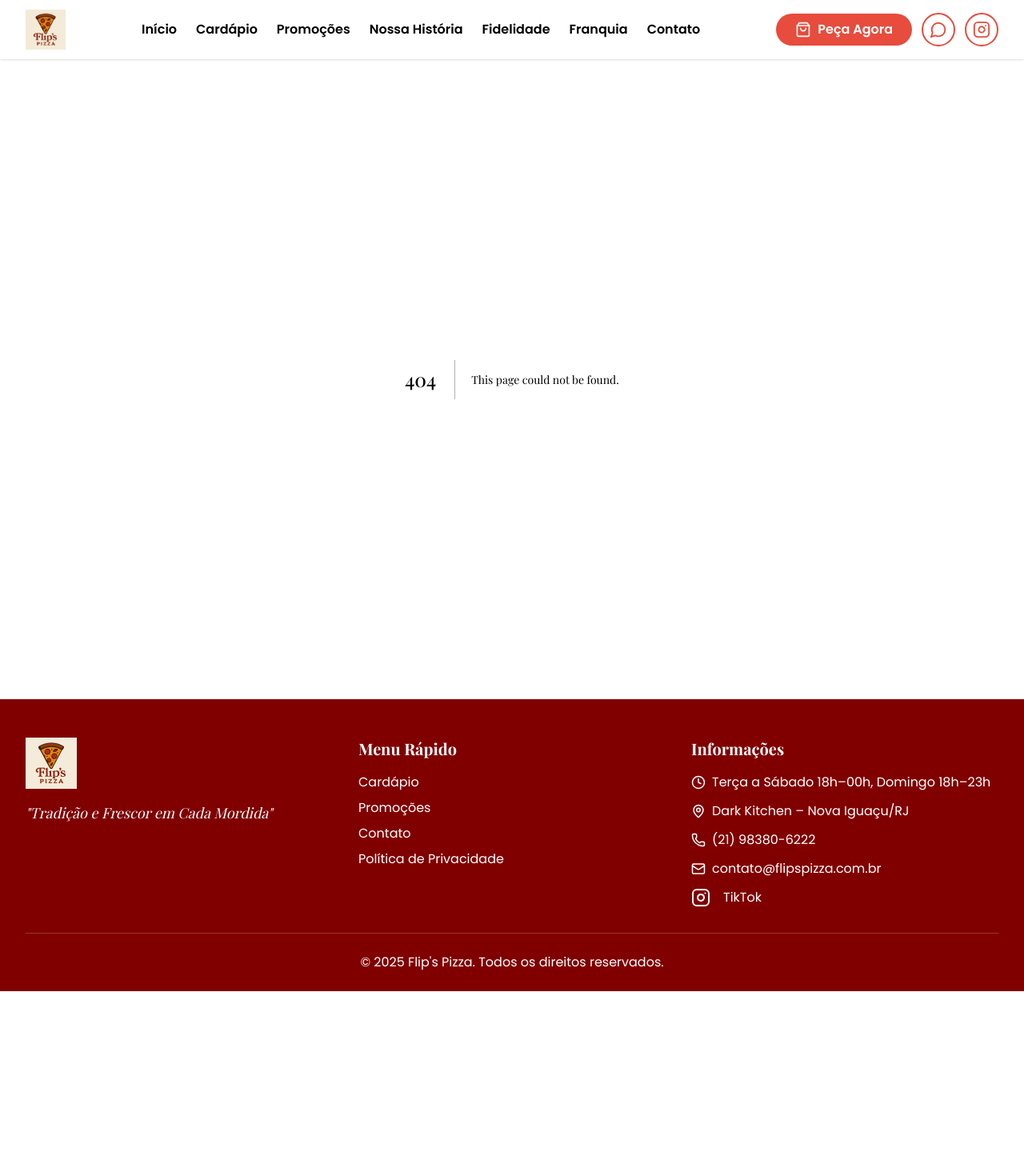
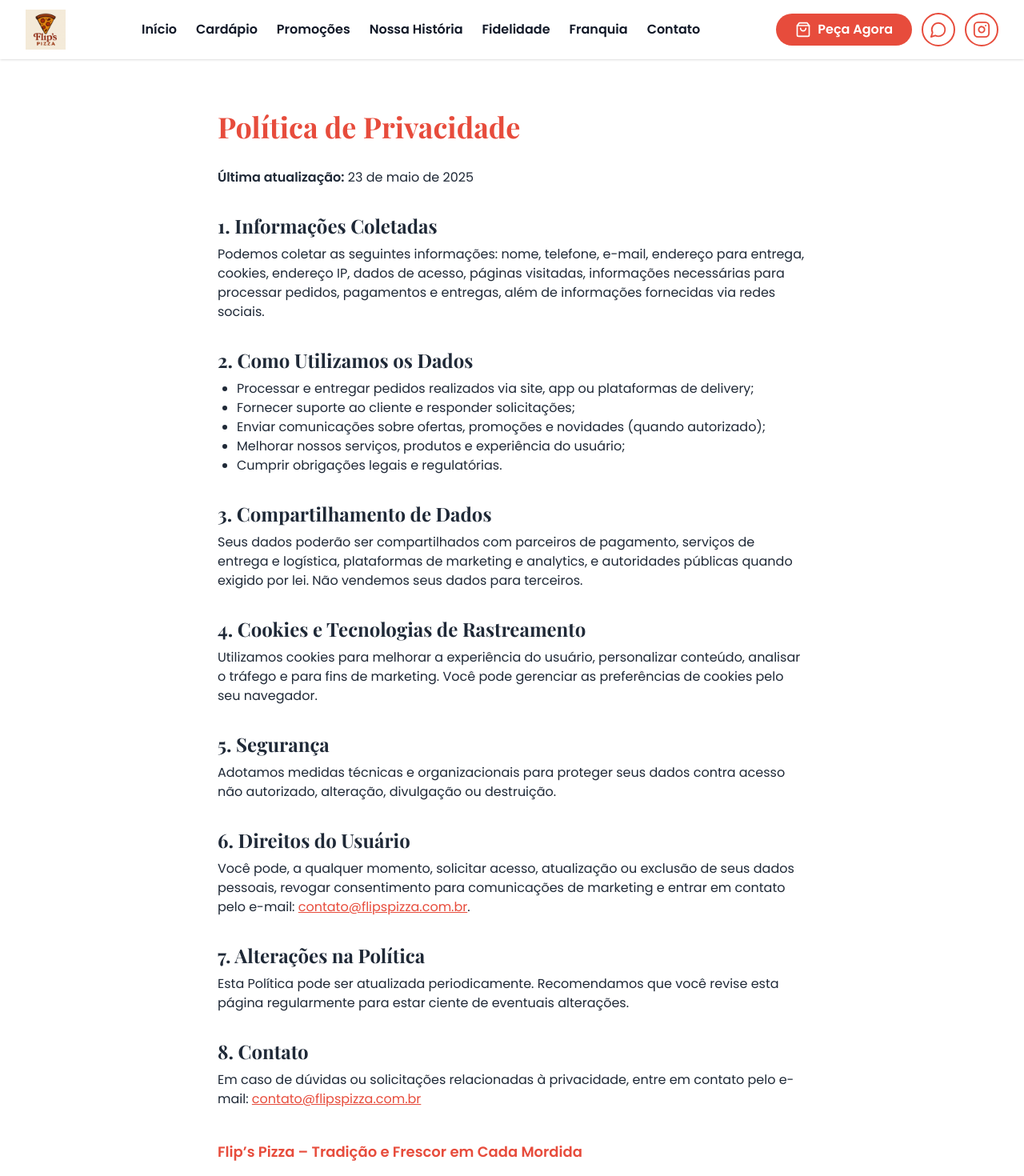
Before and after one commit to Grupo-Flips/flips-pizza-next, a Next.js app: page /privacidade in a window 1280 px wide. Before the commit this address had no page. Shown: the top 1470 px of the page at 80% size. Before the commit the page ends 1239 px from the top, so only its background shows below. Built offline with nearby package versions, Linux system fonts and the light colour scheme.

Commit message:
Adiciona página de Política de Privacidade

```diff
--- /dev/null
+++ b/src/pages/privacidade.tsx
@@ -0,0 +1,60 @@
+const Privacidade = () => (
+  <div className="max-w-3xl mx-auto px-4 py-16 text-gray-800">
+    <h1 className="text-4xl font-serif font-bold mb-8 text-primary">Política de Privacidade</h1>
+    <p className="mb-6">
+      <strong>Última atualização:</strong> 23 de maio de 2025
+    </p>
+
+    <h2 className="text-2xl font-bold mt-8 mb-2">1. Informações Coletadas</h2>
+    <p className="mb-4">
+      Podemos coletar as seguintes informações: nome, telefone, e-mail, endereço para entrega, cookies, endereço IP, dados de acesso, páginas visitadas, informações necessárias para processar pedidos, pagamentos e entregas, além de informações fornecidas via redes sociais.
+    </p>
+
+    <h2 className="text-2xl font-bold mt-8 mb-2">2. Como Utilizamos os Dados</h2>
+    <ul className="list-disc pl-6 mb-4">
+      <li>Processar e entregar pedidos realizados via site, app ou plataformas de delivery;</li>
+      <li>Fornecer suporte ao cliente e responder solicitações;</li>
+      <li>Enviar comunicações sobre ofertas, promoções e novidades (quando autorizado);</li>
+      <li>Melhorar nossos serviços, produtos e experiência do usuário;</li>
+      <li>Cumprir obrigações legais e regulatórias.</li>
+    </ul>
+
+    <h2 className="text-2xl font-bold mt-8 mb-2">3. Compartilhamento de Dados</h2>
+    <p className="mb-4">
+      Seus dados poderão ser compartilhados com parceiros de pagamento, serviços de entrega e logística, plataformas de marketing e analytics, e autoridades públicas quando exigido por lei. Não vendemos seus dados para terceiros.
+    </p>
+
+    <h2 className="text-2xl font-bold mt-8 mb-2">4. Cookies e Tecnologias de Rastreamento</h2>
+    <p className="mb-4">
+      Utilizamos cookies para melhorar a experiência do usuário, personalizar conteúdo, analisar o tráfego e para fins de marketing. Você pode gerenciar as preferências de cookies pelo seu navegador.
+    </p>
+
+    <h2 className="text-2xl font-bold mt-8 mb-2">5. Segurança</h2>
+    <p className="mb-4">
+      Adotamos medidas técnicas e organizacionais para proteger seus dados contra acesso não autorizado, alteração, divulgação ou destruição.
+    </p>
+
+    <h2 className="text-2xl font-bold mt-8 mb-2">6. Direitos do Usuário</h2>
+    <p className="mb-4">
+      Você pode, a qualquer momento, solicitar acesso, atualização ou exclusão de seus dados pessoais, revogar consentimento para comunicações de marketing e entrar em contato pelo e-mail:&nbsp;
+      <a href="mailto:contato@flipspizza.com.br" className="underline text-primary">contato@flipspizza.com.br</a>.
+    </p>
+
+    <h2 className="text-2xl font-bold mt-8 mb-2">7. Alterações na Política</h2>
+    <p className="mb-4">
+      Esta Política pode ser atualizada periodicamente. Recomendamos que você revise esta página regularmente para estar ciente de eventuais alterações.
+    </p>
+
+    <h2 className="text-2xl font-bold mt-8 mb-2">8. Contato</h2>
+    <p className="mb-4">
+      Em caso de dúvidas ou solicitações relacionadas à privacidade, entre em contato pelo e-mail:&nbsp;
+      <a href="mailto:contato@flipspizza.com.br" className="underline text-primary">contato@flipspizza.com.br</a>
+    </p>
+
+    <div className="mt-10 text-lg font-bold text-primary">
+      Flip’s Pizza – Tradição e Frescor em Cada Mordida
+    </div>
+  </div>
+);
+
+export default Privacidade;
```
